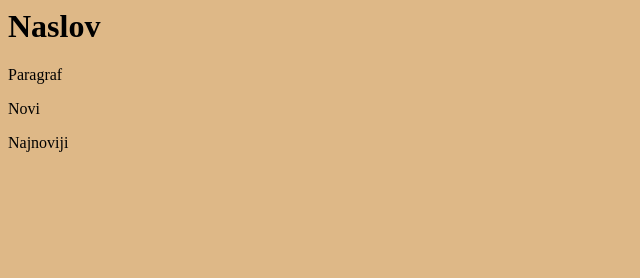
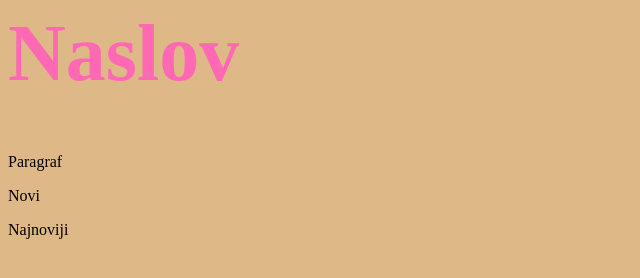
Before and after one commit to Anaa1208/Git-Uvod, a plain HTML site: page index.html in a window 1280 px wide. Shown: the whole page, without its empty margins (0-640 px from the left). Drawn offline with Linux system fonts and the light colour scheme.

Commit message:
Izmjena na CSS-u

```diff
--- a/main.css
+++ b/main.css
@@ -1,3 +1,7 @@
 body{
     background-color: burlywood;
 }
+h1{
+    font-size: 80px;
+    color:hotpink;
+}
```
